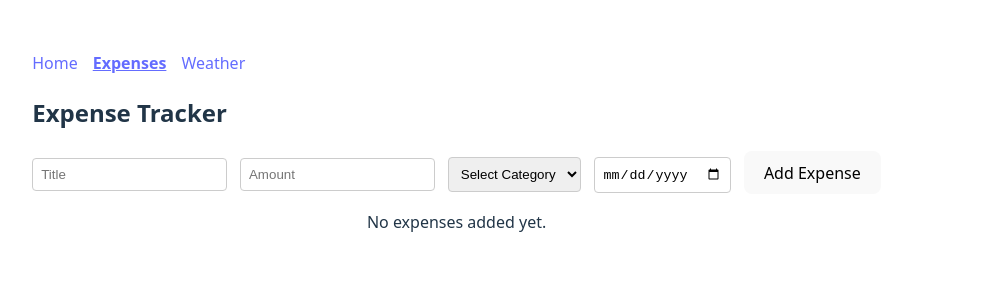
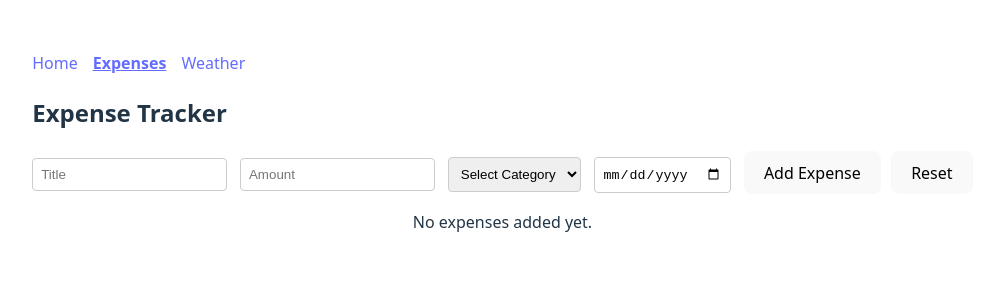
Before and after one commit to PasangDimdung/react-assignment, a React app: page /expenses in a window 1280 px wide. Shown: the top 300 px of the page, without its empty margins (19-1003 px from the left). Built offline with nearby package versions, Linux system fonts and the light colour scheme; the HTML template or start-up script is replaced by a standard one.

Commit message:
added reset feature

```diff
--- a/src/features/expenses/ExpenseForm.tsx
+++ b/src/features/expenses/ExpenseForm.tsx
@@ -40,11 +40,20 @@ const ExpenseForm = ({ onAddExpense }: any) => {
     });
 
      // Reset form
-    setForm({ title: "", amount: "", category: "", date: "" });
+    handleReset();
   }
 
   const handleChange = (e: React.ChangeEvent<HTMLInputElement | HTMLSelectElement>) => {
     setForm({ ...form, [e.target.name]: e.target.value });
+  };
+
+  const handleReset = () => {
+    setForm({
+      title: "",
+      amount: "",
+      category: "",
+      date: "",
+    });
   };
 
   return (
@@ -62,6 +71,7 @@ const ExpenseForm = ({ onAddExpense }: any) => {
 
         <input  name="date" type="date" value={form.date} onChange={handleChange}/>
         <button type="submit">Add Expense</button>
+        <button type="button" onClick={handleReset} style={{ marginLeft: "10px" }}>Reset</button>
       </form>
     </>
   );
```
